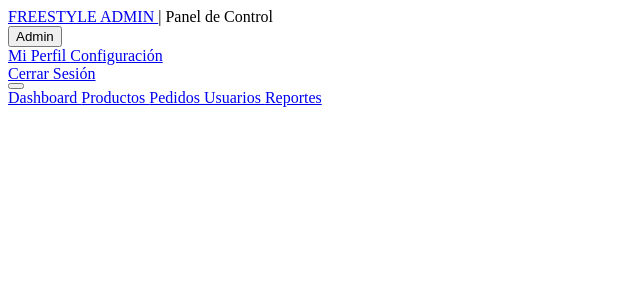
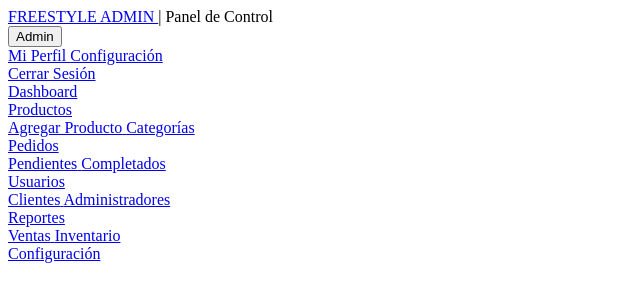
Before and after one commit to sudorios/freestyle-shop, a PHP site: page /includes/header.php in a window 1280 px wide. Shown: the top 302 px of the page, without its empty margins (0-640 px from the left). Run offline with PHP 8.4, Linux system fonts and the light colour scheme.

Commit message:
feat: add sidebar

```diff
--- a/includes/head.php
+++ b/includes/head.php
@@ -1,9 +1,10 @@
-<html lang="en">
+<!DOCTYPE html>
+<html lang="es">
 
 <head>
     <meta charset="UTF-8">
     <meta name="viewport" content="width=device-width, initial-scale=1.0">
-    <title>FREESTYLE SHOP</title>
+    <title>FREESTYLE ADMIN</title>
     <script src="https://cdn.jsdelivr.net/npm/@tailwindcss/browser@4"></script>
     <link rel="stylesheet" href="https://cdnjs.cloudflare.com/ajax/libs/font-awesome/6.7.2/css/all.min.css">
 </head>
--- a/includes/header.php
+++ b/includes/header.php
@@ -1,7 +1,7 @@
 <?php
 session_start();
 ?>
-<header class="bg-gray-900 text-white">
+<header class="bg-gray-900 text-white fixed top-0 left-0 right-0 z-50">
     <div class="container mx-auto px-4">
         <div class="flex items-center justify-between h-16">
             <div class="flex items-center space-x-4">
@@ -13,6 +13,7 @@
             <div class="flex items-center space-x-4">
                 <div class="relative group">
                     <button class="flex items-center space-x-2 text-sm font-bold uppercase tracking-wider hover:text-gray-300 transition-colors">
+                        <i class="fas fa-user-circle text-lg"></i>
                         <span class="hidden md:inline">Admin</span>
                     </button>
                     <div class="absolute right-0 w-48 mt-2 py-2 bg-white text-black rounded-lg shadow-xl hidden group-hover:block">
@@ -29,36 +30,93 @@
                     </div>
                 </div>
             </div>
-
-            <button class="md:hidden text-white focus:outline-none">
-                <i class="fas fa-bars"></i>
-            </button>
-        </div>
-    </div>
-
-    <div class="md:hidden hidden">
-        <div class="px-2 pt-2 pb-3 space-y-1">
-            <a href="dashboard.php" class="block px-3 py-2 text-sm font-bold uppercase tracking-wider hover:bg-gray-800">
-                <i class="fas fa-tachometer-alt mr-2"></i>Dashboard
-            </a>
-            <a href="productos_admin.php" class="block px-3 py-2 text-sm font-bold uppercase tracking-wider hover:bg-gray-800">
-                <i class="fas fa-box mr-2"></i>Productos
-            </a>
-            <a href="pedidos_admin.php" class="block px-3 py-2 text-sm font-bold uppercase tracking-wider hover:bg-gray-800">
-                <i class="fas fa-shopping-bag mr-2"></i>Pedidos
-            </a>
-            <a href="usuarios_admin.php" class="block px-3 py-2 text-sm font-bold uppercase tracking-wider hover:bg-gray-800">
-                <i class="fas fa-users mr-2"></i>Usuarios
-            </a>
-            <a href="reportes.php" class="block px-3 py-2 text-sm font-bold uppercase tracking-wider hover:bg-gray-800">
-                <i class="fas fa-chart-bar mr-2"></i>Reportes
-            </a>
         </div>
     </div>
 </header>
+<aside id="sidebar" class="fixed left-0 top-16 h-full w-64 bg-gray-800 text-white z-40">
+    <div class="p-4">
+        <nav class="space-y-2">
+            <a href="dashboard.php" class="flex items-center px-4 py-3 text-gray-300 hover:bg-gray-700 hover:text-white rounded-lg transition-colors">
+                <i class="fas fa-tachometer-alt w-5 h-5 mr-3"></i>
+                <span class="font-medium">Dashboard</span>
+            </a>
+            <div class="space-y-1">
+                <a href="productos_admin.php" class="flex items-center px-4 py-3 text-gray-300 hover:bg-gray-700 hover:text-white rounded-lg transition-colors">
+                    <i class="fas fa-box w-5 h-5 mr-3"></i>
+                    <span class="font-medium">Productos</span>
+                </a>
+                <div class="ml-8 space-y-1">
+                    <a href="agregar_producto.php" class="flex items-center px-4 py-2 text-sm text-gray-400 hover:text-white transition-colors">
+                        <i class="fas fa-plus w-4 h-4 mr-2"></i>
+                        <span>Agregar Producto</span>
+                    </a>
+                    <a href="categorias.php" class="flex items-center px-4 py-2 text-sm text-gray-400 hover:text-white transition-colors">
+                        <i class="fas fa-tags w-4 h-4 mr-2"></i>
+                        <span>Categorías</span>
+                    </a>
+                </div>
+            </div>
+            <div class="space-y-1">
+                <a href="pedidos_admin.php" class="flex items-center px-4 py-3 text-gray-300 hover:bg-gray-700 hover:text-white rounded-lg transition-colors">
+                    <i class="fas fa-shopping-bag w-5 h-5 mr-3"></i>
+                    <span class="font-medium">Pedidos</span>
+                </a>
+                <div class="ml-8 space-y-1">
+                    <a href="pedidos_pendientes.php" class="flex items-center px-4 py-2 text-sm text-gray-400 hover:text-white transition-colors">
+                        <i class="fas fa-clock w-4 h-4 mr-2"></i>
+                        <span>Pendientes</span>
+                    </a>
+                    <a href="pedidos_completados.php" class="flex items-center px-4 py-2 text-sm text-gray-400 hover:text-white transition-colors">
+                        <i class="fas fa-check-circle w-4 h-4 mr-2"></i>
+                        <span>Completados</span>
+                    </a>
+                </div>
+            </div>
 
-<script>
-    document.querySelector('button.md\\:hidden').addEventListener('click', function() {
-        document.querySelector('.md\\:hidden.hidden').classList.toggle('hidden');
-    });
-</script>
+            <div class="space-y-1">
+                <a href="usuarios_admin.php" class="flex items-center px-4 py-3 text-gray-300 hover:bg-gray-700 hover:text-white rounded-lg transition-colors">
+                    <i class="fas fa-users w-5 h-5 mr-3"></i>
+                    <span class="font-medium">Usuarios</span>
+                </a>
+                <div class="ml-8 space-y-1">
+                    <a href="clientes.php" class="flex items-center px-4 py-2 text-sm text-gray-400 hover:text-white transition-colors">
+                        <i class="fas fa-user w-4 h-4 mr-2"></i>
+                        <span>Clientes</span>
+                    </a>
+                    <a href="administradores.php" class="flex items-center px-4 py-2 text-sm text-gray-400 hover:text-white transition-colors">
+                        <i class="fas fa-user-shield w-4 h-4 mr-2"></i>
+                        <span>Administradores</span>
+                    </a>
+                </div>
+            </div>
+
+            <div class="space-y-1">
+                <a href="reportes.php" class="flex items-center px-4 py-3 text-gray-300 hover:bg-gray-700 hover:text-white rounded-lg transition-colors">
+                    <i class="fas fa-chart-bar w-5 h-5 mr-3"></i>
+                    <span class="font-medium">Reportes</span>
+                </a>
+                <div class="ml-8 space-y-1">
+                    <a href="ventas.php" class="flex items-center px-4 py-2 text-sm text-gray-400 hover:text-white transition-colors">
+                        <i class="fas fa-chart-line w-4 h-4 mr-2"></i>
+                        <span>Ventas</span>
+                    </a>
+                    <a href="inventario.php" class="flex items-center px-4 py-2 text-sm text-gray-400 hover:text-white transition-colors">
+                        <i class="fas fa-warehouse w-4 h-4 mr-2"></i>
+                        <span>Inventario</span>
+                    </a>
+                </div>
+            </div>
+            <div class="pt-4 border-t border-gray-700">
+                <a href="configuracion.php" class="flex items-center px-4 py-3 text-gray-300 hover:bg-gray-700 hover:text-white rounded-lg transition-colors">
+                    <i class="fas fa-cog w-5 h-5 mr-3"></i>
+                    <span class="font-medium">Configuración</span>
+                </a>
+            </div>
+        </nav>
+    </div>
+</aside>
+
+<main id="main-content" class="ml-64 pt-16">
+    <div class="p-6">
+    </div>
+</main>
```
Also changed, not shown: includes/footer.php (added, +17 -0 lines).
